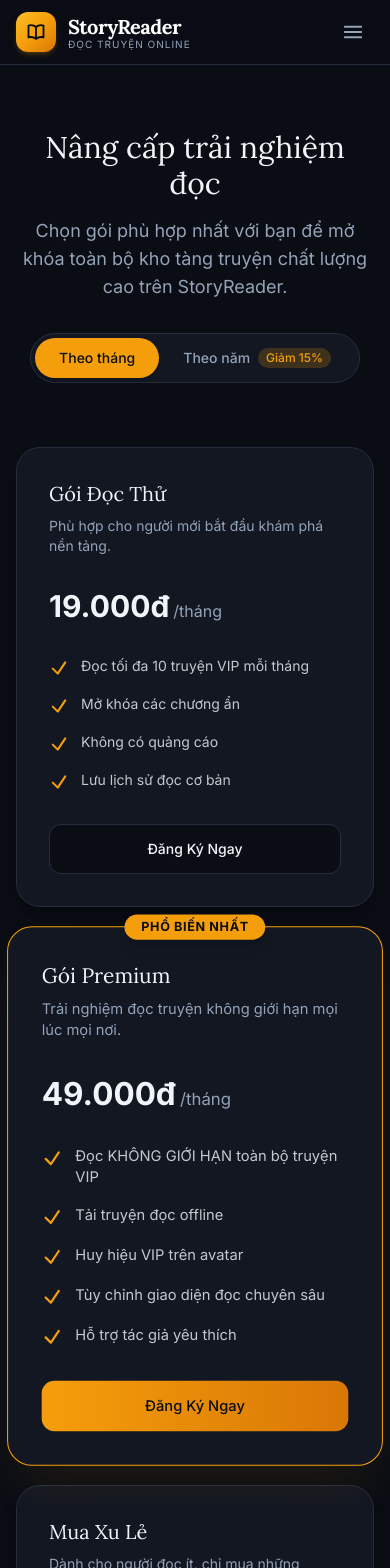
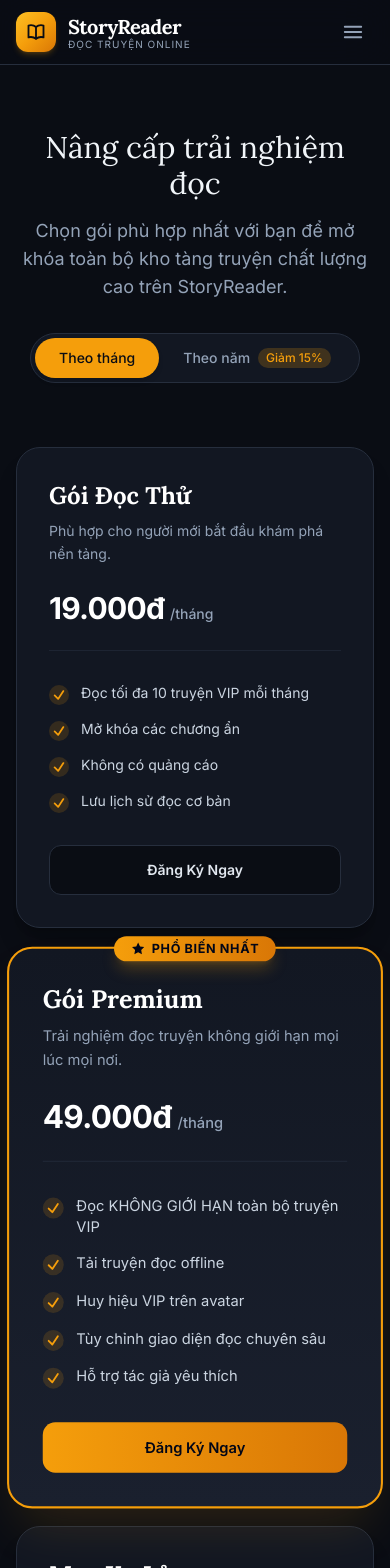
Before and after one commit to tuyenminhtran/HeThongQuanLyDocTruyen-Nhom-7, a React (Vite) app in the folder storyreader-web/: page /pricing in a window 390 px wide. Shown: the top 1568 px of the page. Built offline with nearby package versions, Linux system fonts and the light colour scheme; no server answers.

Commit message:
style: lam moi giao dien cac goi VIP va tinh cuoc cho web va mobile

```diff
--- a/storyreader-web/src/pages/PricingPage.tsx
+++ b/storyreader-web/src/pages/PricingPage.tsx
@@ -92,50 +92,55 @@ export default function PricingPage() {
       </div>
 
       {/* Pricing Cards */}
-      <div className="grid grid-cols-1 md:grid-cols-3 gap-8 max-w-5xl mx-auto">
+      <div className="grid grid-cols-1 md:grid-cols-3 gap-8 max-w-5xl mx-auto items-stretch">
         {plans.map((plan) => (
           <div
             key={plan.id}
-            className={`relative flex flex-col bg-ink-card border rounded-3xl p-8 transition-transform hover:-translate-y-1 ${
+            className={`relative flex flex-col rounded-3xl p-8 transition-all duration-300 hover:-translate-y-1 ${
               plan.recommended
-                ? "border-gold shadow-2xl shadow-gold/10 scale-105 z-10"
-                : "border-ink-border shadow-xl shadow-black/20"
+                ? "bg-gradient-to-b from-ink-card to-ink-elevated border-2 border-gold shadow-2xl shadow-gold/15 scale-105 z-10"
+                : "bg-ink-card border border-ink-border hover:border-ink-border-light shadow-xl shadow-black/20"
             }`}
           >
             {plan.recommended && (
-              <div className="absolute top-0 left-1/2 -translate-x-1/2 -translate-y-1/2 px-4 py-1 bg-gold text-ink-bg text-xs font-bold uppercase tracking-wider rounded-full shadow-lg">
+              <div className="absolute top-0 left-1/2 -translate-x-1/2 -translate-y-1/2 px-4 py-1 bg-gradient-to-r from-amber-500 to-amber-600 text-slate-950 text-xs font-bold uppercase tracking-wider rounded-full shadow-lg shadow-gold/25 flex items-center gap-1.5">
+                <svg className="w-3.5 h-3.5 fill-current" viewBox="0 0 24 24">
+                  <path d="M12 2l3.09 6.26L22 9.27l-5 4.87 1.18 6.88L12 17.77l-6.18 3.25L7 14.14 2 9.27l6.91-1.01L12 2z" />
+                </svg>
                 Phổ biến nhất
               </div>
             )}
 
-            <div className="mb-8">
-              <h3 className="font-serif text-xl text-ink-text mb-2">{plan.name}</h3>
-              <p className="text-ink-muted text-sm min-h-[40px]">{plan.description}</p>
+            <div className="mb-6">
+              <h3 className="font-serif text-2xl text-white font-bold mb-2">{plan.name}</h3>
+              <p className="text-ink-muted text-sm min-h-[40px] leading-relaxed">{plan.description}</p>
             </div>
 
-            <div className="mb-8">
-              <div className="flex items-baseline gap-1">
-                <span className="text-3xl font-bold text-ink-text">{plan.price}</span>
-                <span className="text-ink-muted">{plan.period}</span>
+            <div className="mb-8 pb-6 border-b border-ink-border/60">
+              <div className="flex items-baseline gap-1.5">
+                <span className="text-3xl sm:text-4xl font-bold text-white tracking-tight">{plan.price}</span>
+                <span className="text-ink-muted text-sm font-medium">{plan.period}</span>
               </div>
             </div>
 
-            <ul className="flex-1 space-y-4 mb-8">
+            <ul className="flex-1 space-y-3.5 mb-8">
               {plan.features.map((feature, idx) => (
                 <li key={idx} className="flex items-start gap-3">
-                  <svg className="w-5 h-5 text-gold shrink-0 mt-0.5" fill="none" viewBox="0 0 24 24" stroke="currentColor" strokeWidth={2.5}>
-                    <path strokeLinecap="round" strokeLinejoin="round" d="M4.5 12.75l6 6 9-13.5" />
-                  </svg>
-                  <span className="text-sm text-ink-text/80">{feature}</span>
+                  <div className="w-5 h-5 rounded-full bg-gold/15 flex items-center justify-center shrink-0 mt-0.5">
+                    <svg className="w-3.5 h-3.5 text-gold" fill="none" viewBox="0 0 24 24" stroke="currentColor" strokeWidth={3}>
+                      <path strokeLinecap="round" strokeLinejoin="round" d="M4.5 12.75l6 6 9-13.5" />
+                    </svg>
+                  </div>
+                  <span className="text-sm text-slate-300">{feature}</span>
                 </li>
               ))}
             </ul>
 
             <button
-              className={`w-full py-3.5 rounded-xl font-medium text-sm transition-all ${
+              className={`w-full py-3.5 rounded-xl font-semibold text-sm transition-all duration-200 ${
                 plan.recommended
-                  ? "bg-gradient-to-r from-gold to-gold-dim text-ink-bg hover:shadow-lg hover:shadow-gold/20"
-                  : "bg-ink-bg border border-ink-border text-ink-text hover:border-gold hover:text-gold"
+                  ? "bg-gradient-to-r from-amber-500 to-amber-600 text-slate-950 hover:from-amber-400 hover:to-amber-500 hover:shadow-lg hover:shadow-gold/25"
+                  : "bg-ink-bg border border-ink-border text-slate-200 hover:border-gold/60 hover:text-gold"
               }`}
               onClick={() => {
                 if (!accessToken) {
```
